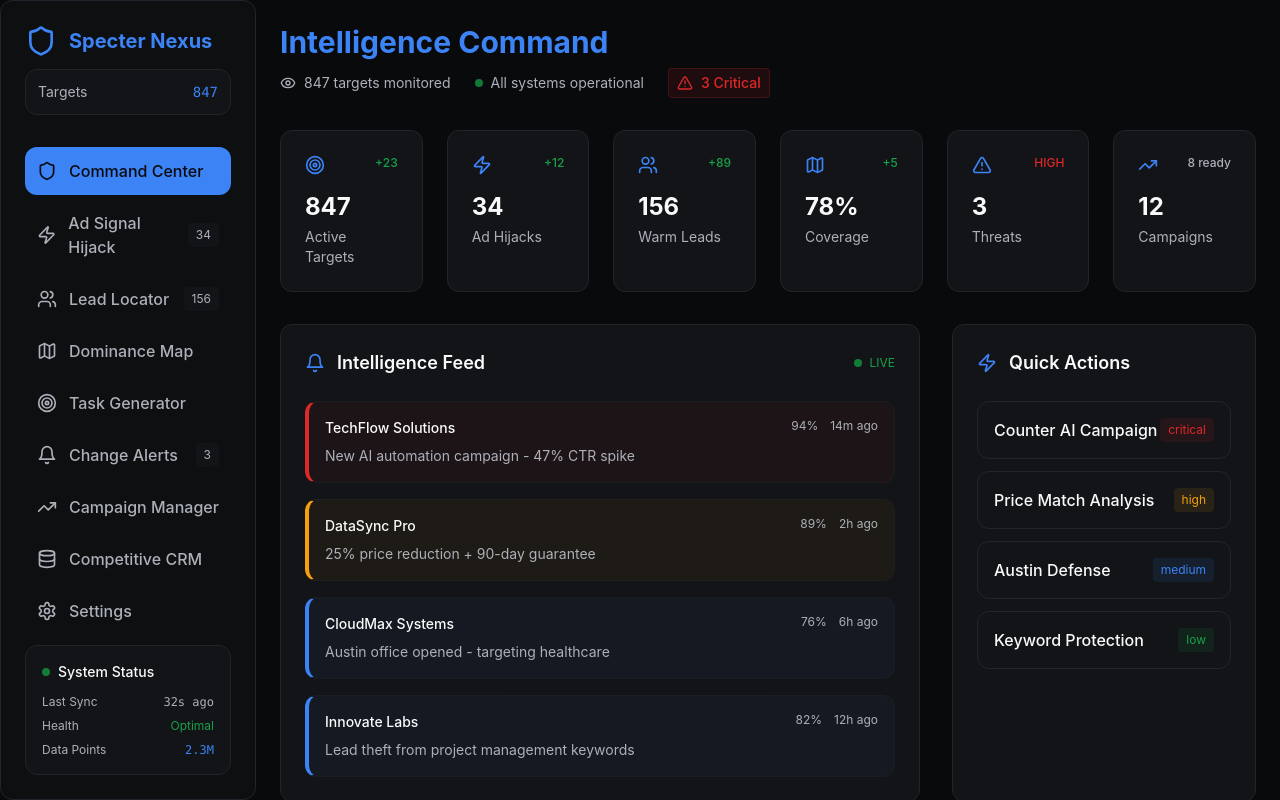
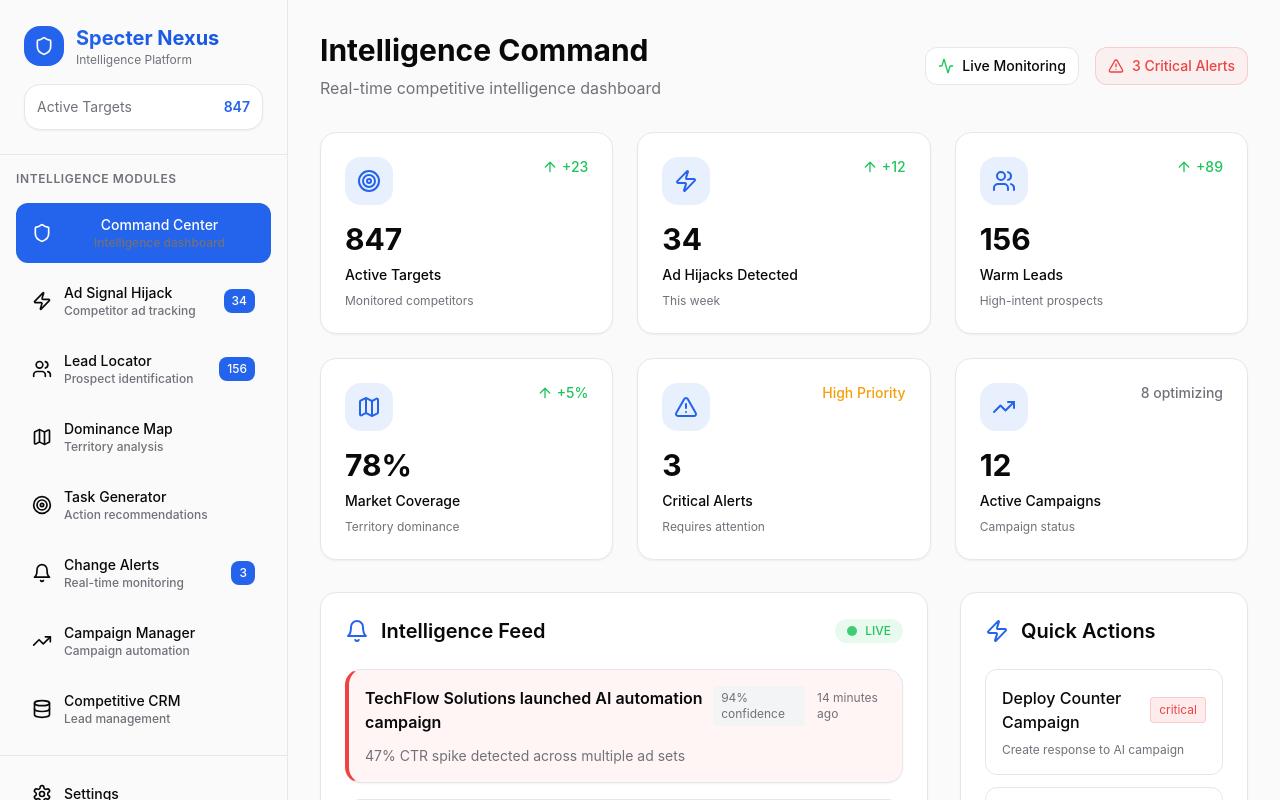
Before and after one commit to basharzamzami/stratagem-spy, a React (Vite) app: page / in a window 1280 px wide. Shown: the top 800 px of the page. Built offline with nearby package versions, Linux system fonts and the light colour scheme.

Commit message:
Refactor UI for SaaS feel
Update styling to provide a modern SaaS aesthetic. This includes adjustments to color palettes, typography, and component layouts to create a cleaner and more professional user interface.

```diff
--- a/src/components/Dashboard.tsx
+++ b/src/components/Dashboard.tsx
@@ -1,6 +1,5 @@
 
-import { Target, Zap, Users, Map, AlertTriangle, TrendingUp, Bell, Eye } from 'lucide-react';
-import { Card } from '@/components/ui/card';
+import { Target, Zap, Users, Map, AlertTriangle, TrendingUp, Bell, Activity, ArrowUp, ArrowDown } from 'lucide-react';
 
 const Dashboard = () => {
   const metrics = [
@@ -8,97 +7,91 @@ const Dashboard = () => {
       title: "Active Targets",
       value: "847",
       change: "+23",
+      changeType: "increase",
       icon: Target,
-      trend: "up"
+      description: "Monitored competitors"
     },
     {
-      title: "Ad Hijacks",
+      title: "Ad Hijacks Detected",
       value: "34",
       change: "+12",
+      changeType: "increase",
       icon: Zap,
-      trend: "up"
+      description: "This week"
     },
     {
       title: "Warm Leads",
       value: "156",
       change: "+89",
+      changeType: "increase",
       icon: Users,
-      trend: "up"
+      description: "High-intent prospects"
     },
     {
-      title: "Coverage",
+      title: "Market Coverage",
       value: "78%",
-      change: "+5",
+      change: "+5%",
+      changeType: "increase",
       icon: Map,
-      trend: "up"
+      description: "Territory dominance"
     },
     {
-      title: "Threats",
+      title: "Critical Alerts",
       value: "3",
-      change: "HIGH",
+      change: "High Priority",
+      changeType: "warning",
       icon: AlertTriangle,
-      trend: "critical"
+      description: "Requires attention"
     },
     {
-      title: "Campaigns",
+      title: "Active Campaigns",
       value: "12",
-      change: "8 ready",
+      change: "8 optimizing",
+      changeType: "neutral",
       icon: TrendingUp,
-      trend: "neutral"
+      description: "Campaign status"
     }
   ];
 
   const alerts = [
     {
-      competitor: "TechFlow Solutions",
-      action: "New AI automation campaign - 47% CTR spike",
-      time: "14m ago",
+      title: "TechFlow Solutions launched AI automation campaign",
+      description: "47% CTR spike detected across multiple ad sets",
+      time: "14 minutes ago",
       severity: "critical",
       confidence: 94
     },
     {
-      competitor: "DataSync Pro",
-      action: "25% price reduction + 90-day guarantee",
-      time: "2h ago",
+      title: "DataSync Pro reduced pricing by 25%",
+      description: "Added 90-day money-back guarantee",
+      time: "2 hours ago",
       severity: "high",
       confidence: 89
     },
     {
-      competitor: "CloudMax Systems",
-      action: "Austin office opened - targeting healthcare",
-      time: "6h ago",
+      title: "CloudMax Systems opened Austin office",
+      description: "Targeting healthcare vertical with local campaigns",
+      time: "6 hours ago",
       severity: "medium",
       confidence: 76
     },
     {
-      competitor: "Innovate Labs",
-      action: "Lead theft from project management keywords",
-      time: "12h ago",
+      title: "Innovate Labs bidding on your brand keywords",
+      description: "Detected bid increases on 12 branded terms",
+      time: "12 hours ago",
       severity: "medium",
       confidence: 82
     }
   ];
 
-  const actions = [
-    {
-      title: "Counter AI Campaign",
-      urgency: "critical"
-    },
-    {
-      title: "Price Match Analysis",
-      urgency: "high"
-    },
-    {
-      title: "Austin Defense",
-      urgency: "medium"
-    },
-    {
-      title: "Keyword Protection",
-      urgency: "low"
-    }
+  const quickActions = [
+    { title: "Deploy Counter Campaign", urgency: "critical", action: "Create response to AI campaign" },
+    { title: "Price Analysis", urgency: "high", action: "Compare pricing strategy" },
+    { title: "Expand to Austin", urgency: "medium", action: "Evaluate market entry" },
+    { title: "Brand Protection", urgency: "low", action: "Increase brand keyword bids" }
   ];
 
-  const getSeverityColor = (severity: string) => {
+  const getSeverityStyles = (severity: string) => {
     switch(severity) {
       case 'critical': return 'border-l-destructive bg-destructive/5';
       case 'high': return 'border-l-warning bg-warning/5';
@@ -107,114 +100,147 @@ const Dashboard = () => {
     }
   };
 
-  const getTrendColor = (trend: string) => {
-    switch(trend) {
-      case 'critical': return 'text-destructive';
-      case 'up': return 'text-success';
-      default: return 'text-foreground-secondary';
+  const getUrgencyStyles = (urgency: string) => {
+    switch(urgency) {
+      case 'critical': return 'bg-destructive/10 text-destructive border-destructive/20';
+      case 'high': return 'bg-warning/10 text-warning border-warning/20';
+      case 'medium': return 'bg-primary/10 text-primary border-primary/20';
+      default: return 'bg-success/10 text-success border-success/20';
     }
   };
 
   return (
-    <div className="p-6 space-y-8">
-      {/* Clean Header */}
-      <div className="space-y-2">
-        <h1 className="text-3xl font-bold text-gradient">
+    <div className="flex-1 bg-background-secondary">
+      <div className="p-8">
+        {/* Header */}
+        <div className="mb-8">
+          <div className="flex items-center justify-between mb-4">
+            <div>
+              <h1 className="text-3xl font-bold text-foreground mb-2">
                 Intelligence Command
               </h1>
-        <div className="flex items-center gap-6 text-sm text-foreground-secondary">
-          <div className="flex items-center gap-2">
-            <Eye className="w-4 h-4" />
-            <span>847 targets monitored</span>
+              <p className="text-muted-foreground">
+                Real-time competitive intelligence dashboard
+              </p>
             </div>
-          <div className="flex items-center gap-2">
-            <div className="status-dot bg-success animate-pulse"></div>
-            <span>All systems operational</span>
+
+            <div className="flex items-center gap-4">
+              <div className="flex items-center gap-2 px-3 py-2 bg-background rounded-lg border border-border">
+                <Activity className="w-4 h-4 text-success" />
+                <span className="text-sm font-medium">Live Monitoring</span>
               </div>
-          <div className="flex items-center gap-2 px-2 py-1 rounded bg-destructive/10 border border-destructive/20">
+
+              <div className="flex items-center gap-2 px-3 py-2 bg-destructive/5 border border-destructive/20 rounded-lg">
                 <AlertTriangle className="w-4 h-4 text-destructive" />
-            <span className="text-destructive font-medium">3 Critical</span>
+                <span className="text-sm font-medium text-destructive">3 Critical Alerts</span>
+              </div>
             </div>
           </div>
         </div>
 
-      {/* Clean Metrics */}
-      <div className="grid grid-cols-2 lg:grid-cols-3 xl:grid-cols-6 gap-6">
+        {/* Metrics Grid */}
+        <div className="grid grid-cols-1 md:grid-cols-2 lg:grid-cols-3 gap-6 mb-8">
           {metrics.map((metric, index) => (
-          <Card key={index} className="metric-card animate-fadeIn" style={{animationDelay: `${index * 50}ms`}}>
+            <div
+              key={index}
+              className="metric-card animate-slideInUp"
+              style={{animationDelay: `${index * 100}ms`}}
+            >
               <div className="flex items-start justify-between mb-4">
-              <metric.icon className="w-5 h-5 text-primary" />
-              <span className={`text-xs font-medium ${getTrendColor(metric.trend)}`}>
+                <div className="w-12 h-12 bg-primary/10 rounded-xl flex items-center justify-center">
+                  <metric.icon className="w-6 h-6 text-primary" />
+                </div>
+
+                <div className="flex items-center gap-1 text-sm">
+                  {metric.changeType === 'increase' && (
+                    <ArrowUp className="w-4 h-4 text-success" />
+                  )}
+                  {metric.changeType === 'decrease' && (
+                    <ArrowDown className="w-4 h-4 text-destructive" />
+                  )}
+                  <span className={`font-medium ${
+                    metric.changeType === 'increase' ? 'text-success' :
+                    metric.changeType === 'decrease' ? 'text-destructive' :
+                    metric.changeType === 'warning' ? 'text-warning' :
+                    'text-muted-foreground'
+                  }`}>
                     {metric.change}
                   </span>
                 </div>
-            <div className="space-y-1">
-              <div className="text-2xl font-bold">{metric.value}</div>
-              <div className="text-sm text-foreground-secondary">{metric.title}</div>
               </div>
-          </Card>
+
+              <div className="space-y-2">
+                <div className="text-3xl font-bold text-foreground">{metric.value}</div>
+                <div className="text-sm font-medium text-foreground">{metric.title}</div>
+                <div className="text-xs text-muted-foreground">{metric.description}</div>
+              </div>
+            </div>
           ))}
         </div>
 
-      {/* Clean Layout */}
+        {/* Main Content */}
         <div className="grid lg:grid-cols-3 gap-8">
           {/* Intelligence Feed */}
-        <Card className="lg:col-span-2 clean-card p-6">
+          <div className="lg:col-span-2 space-y-6">
+            <div className="saas-card p-6">
               <div className="flex items-center justify-between mb-6">
                 <div className="flex items-center gap-3">
-              <Bell className="w-5 h-5 text-primary" />
-              <h2 className="text-lg font-semibold">Intelligence Feed</h2>
+                  <Bell className="w-6 h-6 text-primary" />
+                  <h2 className="text-xl font-semibold">Intelligence Feed</h2>
                 </div>
-            <div className="flex items-center gap-2">
-              <div className="status-dot bg-success animate-pulse"></div>
-              <span className="text-xs text-success">LIVE</span>
+                <div className="flex items-center gap-2 px-3 py-1 bg-success/10 rounded-full">
+                  <div className="status-indicator bg-success animate-pulse"></div>
+                  <span className="text-xs font-medium text-success">LIVE</span>
                 </div>
               </div>
 
               <div className="space-y-4">
                 {alerts.map((alert, index) => (
-              <div key={index} className={`alert-item border-l-4 ${getSeverityColor(alert.severity)}`}>
-                <div className="flex items-start justify-between mb-2">
-                  <h4 className="font-medium text-sm">{alert.competitor}</h4>
-                  <div className="flex items-center gap-3 text-xs text-foreground-secondary">
-                    <span>{alert.confidence}%</span>
+                  <div
+                    key={index}
+                    className={`alert-card border-l-4 ${getSeverityStyles(alert.severity)}`}
+                  >
+                    <div className="flex items-start justify-between mb-3">
+                      <h4 className="font-semibold text-foreground">{alert.title}</h4>
+                      <div className="flex items-center gap-3 text-xs text-muted-foreground">
+                        <span className="bg-muted px-2 py-1 rounded">{alert.confidence}% confidence</span>
                         <span>{alert.time}</span>
                       </div>
                     </div>
-                <p className="text-sm text-foreground-secondary">{alert.action}</p>
+                    <p className="text-sm text-muted-foreground">{alert.description}</p>
                   </div>
                 ))}
               </div>
-        </Card>
+            </div>
+          </div>
 
           {/* Quick Actions */}
-        <Card className="clean-card p-6">
+          <div className="space-y-6">
+            <div className="saas-card p-6">
               <div className="flex items-center gap-3 mb-6">
-            <Zap className="w-5 h-5 text-primary" />
-            <h2 className="text-lg font-semibold">Quick Actions</h2>
+                <Zap className="w-6 h-6 text-primary" />
+                <h2 className="text-xl font-semibold">Quick Actions</h2>
               </div>
 
               <div className="space-y-3">
-            {actions.map((action, index) => (
+                {quickActions.map((action, index) => (
                   <button
                     key={index}
-                className="w-full p-4 rounded-lg border border-border hover:border-primary/20 text-left transition-colors"
+                    className="w-full p-4 rounded-lg border border-border hover:border-primary/30 text-left transition-all duration-200 hover:shadow-sm"
                   >
-                <div className="flex items-center justify-between">
-                  <span className="font-medium">{action.title}</span>
-                  <span className={`text-xs px-2 py-1 rounded ${
-                    action.urgency === 'critical' ? 'bg-destructive/10 text-destructive' :
-                    action.urgency === 'high' ? 'bg-warning/10 text-warning' :
-                    action.urgency === 'medium' ? 'bg-primary/10 text-primary' :
-                    'bg-success/10 text-success'
-                  }`}>
+                    <div className="flex items-center justify-between mb-2">
+                      <span className="font-medium text-foreground">{action.title}</span>
+                      <span className={`text-xs px-2 py-1 rounded border ${getUrgencyStyles(action.urgency)}`}>
                         {action.urgency}
                       </span>
                     </div>
+                    <p className="text-xs text-muted-foreground">{action.action}</p>
                   </button>
                 ))}
               </div>
-        </Card>
+            </div>
+          </div>
+        </div>
       </div>
     </div>
   );
--- a/src/components/Navigation.tsx
+++ b/src/components/Navigation.tsx
@@ -1,6 +1,5 @@
 
 import { Shield, Target, Map, Bell, TrendingUp, Users, Settings, Zap, Database } from 'lucide-react';
-import { Card } from '@/components/ui/card';
 
 const Navigation = () => {
   const modules = [
@@ -8,125 +7,137 @@ const Navigation = () => {
       name: "Command Center",
       icon: Shield,
       active: true,
-      badge: null
+      badge: null,
+      description: "Intelligence dashboard"
     },
     {
       name: "Ad Signal Hijack",
       icon: Zap,
       active: false,
-      badge: "34"
+      badge: "34",
+      description: "Competitor ad tracking"
     },
     {
       name: "Lead Locator",
       icon: Users,
       active: false,
-      badge: "156"
+      badge: "156",
+      description: "Prospect identification"
     },
     {
       name: "Dominance Map",
       icon: Map,
       active: false,
-      badge: null
+      badge: null,
+      description: "Territory analysis"
     },
     {
       name: "Task Generator",
       icon: Target,
       active: false,
-      badge: null
+      badge: null,
+      description: "Action recommendations"
     },
     {
       name: "Change Alerts",
       icon: Bell,
       active: false,
-      badge: "3"
+      badge: "3",
+      description: "Real-time monitoring"
     },
     {
       name: "Campaign Manager",
       icon: TrendingUp,
       active: false,
-      badge: null
+      badge: null,
+      description: "Campaign automation"
     },
     {
       name: "Competitive CRM",
       icon: Database,
       active: false,
-      badge: null
-    },
-    {
-      name: "Settings",
-      icon: Settings,
-      active: false,
-      badge: null
+      badge: null,
+      description: "Lead management"
     }
   ];
 
   return (
-    <Card className="w-64 h-screen border-r border-border bg-card/50 backdrop-blur-sm">
-      <div className="p-6 space-y-8">
-        {/* Clean Brand */}
-        <div className="space-y-3">
-          <div className="flex items-center gap-3">
-            <Shield className="w-8 h-8 text-primary" />
+    <div className="w-72 h-screen bg-background-secondary border-r border-border flex flex-col">
+      {/* Header */}
+      <div className="p-6 border-b border-border">
+        <div className="flex items-center gap-3 mb-4">
+          <div className="w-10 h-10 bg-primary rounded-xl flex items-center justify-center">
+            <Shield className="w-5 h-5 text-primary-foreground" />
+          </div>
+          <div>
             <h1 className="text-xl font-bold text-gradient">Specter Nexus</h1>
+            <p className="text-xs text-muted-foreground">Intelligence Platform</p>
           </div>
-          <div className="p-3 rounded-lg bg-background-secondary border border-border">
+        </div>
+
+        <div className="saas-card p-3">
           <div className="flex items-center justify-between text-sm">
-              <span className="text-foreground-secondary">Targets</span>
-              <span className="font-mono text-primary">847</span>
+            <span className="text-muted-foreground">Active Targets</span>
+            <span className="font-semibold text-primary">847</span>
           </div>
         </div>
       </div>
 
-        {/* Clean Navigation */}
-        <nav className="space-y-1">
+      {/* Navigation */}
+      <div className="flex-1 p-4 space-y-2">
+        <div className="mb-4">
+          <h2 className="text-xs font-semibold text-muted-foreground uppercase tracking-wider mb-3">
+            Intelligence Modules
+          </h2>
+        </div>
+
         {modules.map((module, index) => (
           <button
             key={index}
-              className={`w-full flex items-center justify-between p-3 rounded-lg text-left transition-colors ${
-                module.active
-                  ? 'bg-primary text-primary-foreground'
-                  : 'hover:bg-background-secondary text-foreground-secondary hover:text-foreground'
-              }`}
+            className={module.active ? 'nav-item-active w-full' : 'nav-item w-full text-left'}
           >
-              <div className="flex items-center gap-3">
-                <module.icon className="w-5 h-5" />
-                <span className="font-medium">{module.name}</span>
+            <module.icon className="w-5 h-5 flex-shrink-0" />
+            <div className="flex-1 min-w-0">
+              <div className="font-medium truncate">{module.name}</div>
+              <div className="text-xs text-muted-foreground truncate">
+                {module.description}
+              </div>
             </div>
             {module.badge && (
-                <span className="text-xs px-2 py-1 rounded bg-background-secondary text-foreground-secondary">
+              <span className="bg-primary text-primary-foreground text-xs px-2 py-1 rounded-md font-medium">
                 {module.badge}
               </span>
             )}
           </button>
         ))}
-        </nav>
       </div>
 
-      {/* Clean Status */}
-      <div className="absolute bottom-6 left-6 right-6">
-        <div className="p-4 rounded-lg bg-background-secondary border border-border">
-          <div className="flex items-center gap-2 mb-3">
-            <div className="status-dot bg-success animate-pulse"></div>
+      {/* Settings */}
+      <div className="p-4 border-t border-border">
+        <button className="nav-item w-full text-left">
+          <Settings className="w-5 h-5" />
+          <span className="font-medium">Settings</span>
+        </button>
+
+        <div className="mt-4 saas-card p-3">
+          <div className="flex items-center gap-2 mb-2">
+            <div className="status-indicator bg-success animate-pulse"></div>
             <span className="text-sm font-medium">System Status</span>
           </div>
 
-          <div className="space-y-2 text-xs text-foreground-secondary">
+          <div className="space-y-1 text-xs text-muted-foreground">
+            <div className="flex justify-between">
+              <span>Uptime</span>
+              <span className="text-success">99.9%</span>
+            </div>
             <div className="flex justify-between">
               <span>Last Sync</span>
-              <span className="font-mono">32s ago</span>
-            </div>
-            <div className="flex justify-between">
-              <span>Health</span>
-              <span className="text-success">Optimal</span>
-            </div>
-            <div className="flex justify-between">
-              <span>Data Points</span>
-              <span className="font-mono text-primary">2.3M</span>
+              <span>32s ago</span>
             </div>
           </div>
         </div>
       </div>
-    </Card>
+    </div>
   );
 };
 
--- a/src/index.css
+++ b/src/index.css
@@ -3,48 +3,45 @@
 @tailwind components;
 @tailwind utilities;
 
-/* Specter Intelligence Platform - Minimalist Design System */
+/* Modern SaaS Design System */
 @layer base {
   :root {
-    /* Core Colors - Clean HSL Values */
-    --background: 220 13% 4%;
-    --background-secondary: 220 13% 8%;
-    --background-tertiary: 220 13% 12%;
-    --foreground: 220 9% 98%;
-    --foreground-secondary: 220 9% 70%;
-    --foreground-muted: 220 9% 50%;
+    /* Modern SaaS Color Palette */
+    --background: 0 0% 100%;
+    --background-secondary: 0 0% 98%;
+    --background-tertiary: 0 0% 96%;
+    --foreground: 240 10% 3.9%;
+    --foreground-secondary: 240 5% 26%;
+    --foreground-muted: 240 4% 46%;
 
-    /* Brand - Single Primary */
-    --primary: 217 91% 60%;
-    --primary-foreground: 220 13% 4%;
-    --primary-hover: 217 91% 55%;
+    /* Primary Brand */
+    --primary: 221 83% 53%;
+    --primary-foreground: 0 0% 100%;
+    --primary-hover: 221 83% 48%;
 
-    /* Status Colors - Minimal Set */
-    --success: 142 76% 36%;
-    --success-foreground: 220 9% 98%;
+    /* Status Colors */
+    --success: 142 71% 45%;
+    --success-foreground: 0 0% 100%;
     --warning: 38 92% 50%;
-    --warning-foreground: 220 13% 4%;
-    --destructive: 0 72% 51%;
-    --destructive-foreground: 220 9% 98%;
+    --warning-foreground: 240 10% 3.9%;
+    --destructive: 0 84% 60%;
+    --destructive-foreground: 0 0% 100%;
 
-    /* UI Elements - Simplified */
-    --card: 220 13% 8%;
-    --card-foreground: 220 9% 98%;
-    --border: 220 13% 15%;
-    --input: 220 13% 15%;
-    --ring: 217 91% 60%;
-    --muted: 220 13% 15%;
-    --muted-foreground: 220 9% 70%;
-    --accent: 220 13% 15%;
-    --accent-foreground: 220 9% 98%;
+    /* UI Elements */
+    --card: 0 0% 100%;
+    --card-foreground: 240 10% 3.9%;
+    --border: 220 13% 91%;
+    --input: 220 13% 91%;
+    --ring: 221 83% 53%;
+    --muted: 220 14% 96%;
+    --muted-foreground: 240 4% 46%;
+    --accent: 220 14% 96%;
+    --accent-foreground: 240 9% 9%;
 
-    /* Minimal Animations */
-    --transition-fast: 150ms;
-    --transition-normal: 300ms;
-
-    /* Clean Radius */
+    /* Modern Spacing */
     --radius: 8px;
     --radius-lg: 12px;
+    --radius-xl: 16px;
   }
 }
 
@@ -55,11 +52,12 @@
 
   body {
     @apply bg-background text-foreground font-sans antialiased;
+    font-feature-settings: "rlig" 1, "calt" 1;
   }
 
-  /* Clean Scrollbar */
+  /* Modern Scrollbar */
   ::-webkit-scrollbar {
-    width: 6px;
+    width: 8px;
   }
 
   ::-webkit-scrollbar-track {
@@ -67,47 +65,65 @@
   }
 
   ::-webkit-scrollbar-thumb {
-    @apply bg-muted rounded-full;
+    @apply bg-muted-foreground/20 rounded-full;
   }
 
   ::-webkit-scrollbar-thumb:hover {
-    @apply bg-primary/30;
+    @apply bg-muted-foreground/30;
   }
 }
 
 @layer components {
-  .clean-card {
-    @apply bg-card border border-border rounded-lg shadow-sm;
+  .saas-card {
+    @apply bg-card border border-border rounded-xl shadow-sm hover:shadow-md transition-all duration-200;
   }
 
   .metric-card {
-    @apply clean-card p-6 hover:border-primary/20 transition-colors duration-300;
+    @apply saas-card p-6 hover:border-primary/20 transition-all duration-300;
   }
 
-  .status-dot {
-    @apply w-2 h-2 rounded-full;
+  .status-indicator {
+    @apply w-2.5 h-2.5 rounded-full;
   }
 
-  .alert-item {
-    @apply p-4 rounded-lg border border-border/50 hover:border-border transition-colors;
+  .alert-card {
+    @apply saas-card p-4 hover:shadow-md transition-all duration-200;
+  }
+
+  .nav-item {
+    @apply flex items-center gap-3 px-4 py-3 rounded-lg text-sm font-medium transition-all duration-200 hover:bg-accent hover:text-accent-foreground;
+  }
+
+  .nav-item-active {
+    @apply nav-item bg-primary text-primary-foreground hover:bg-primary/90;
   }
 }
 
 @layer utilities {
   .text-gradient {
-    background: linear-gradient(135deg, hsl(var(--primary)) 0%, hsl(var(--primary)) 100%);
+    background: linear-gradient(135deg, hsl(var(--primary)) 0%, hsl(var(--primary-hover)) 100%);
     -webkit-background-clip: text;
     -webkit-text-fill-color: transparent;
     background-clip: text;
   }
+
+  .glass-effect {
+    @apply bg-white/80 backdrop-blur-sm;
+  }
 }
 
-/* Minimal Animations */
-@keyframes fadeIn {
-  from { opacity: 0; transform: translateY(8px); }
-  to { opacity: 1; transform: translateY(0); }
+/* Smooth animations */
+@keyframes slideInUp {
+  from {
+    opacity: 0;
+    transform: translateY(20px);
+  }
+  to {
+    opacity: 1;
+    transform: translateY(0);
+  }
 }
 
-.animate-fadeIn {
-  animation: fadeIn 0.3s ease-out forwards;
+.animate-slideInUp {
+  animation: slideInUp 0.4s ease-out forwards;
 }
```
Lines whose indentation alone changed are shown as unchanged.
